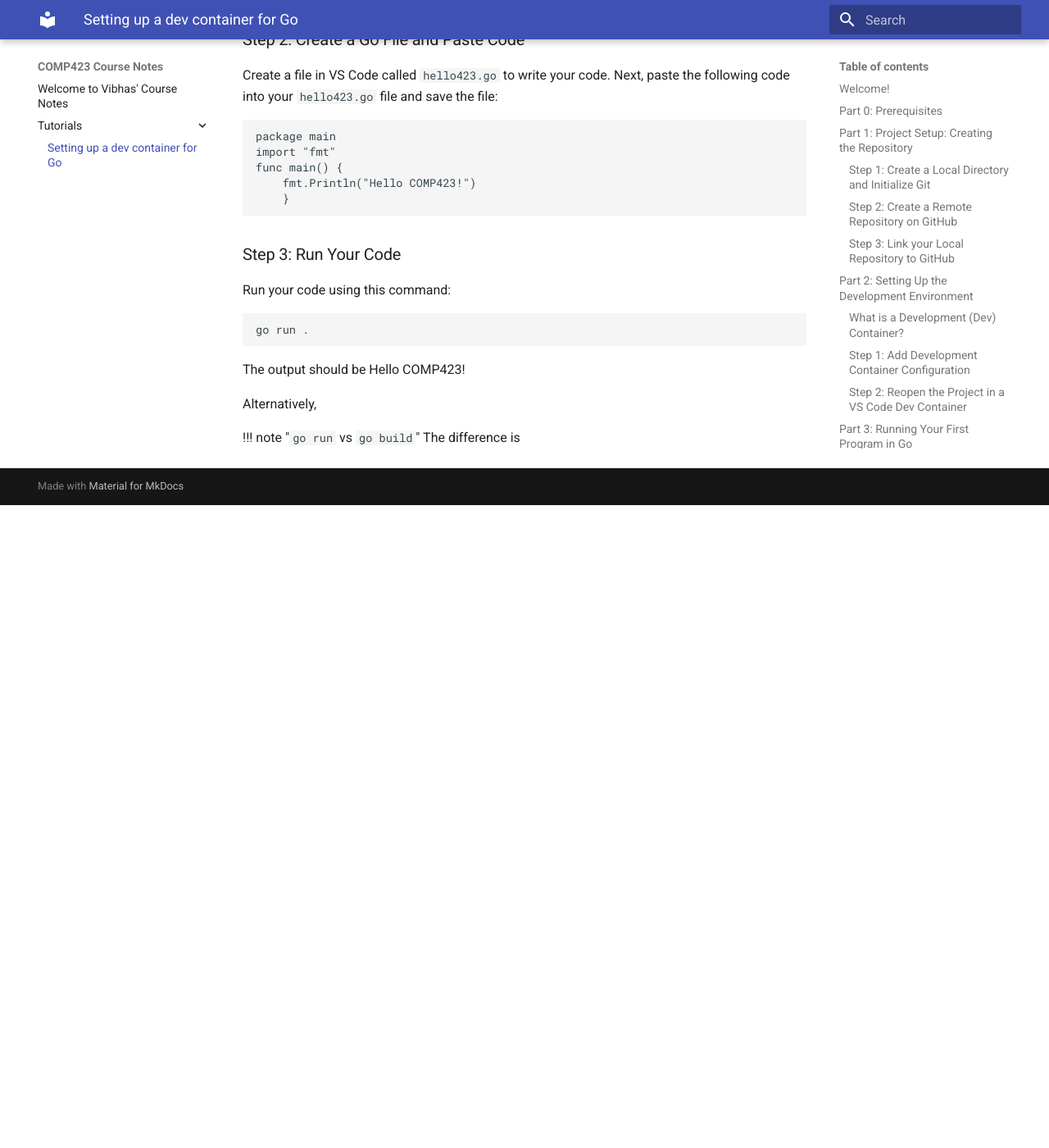
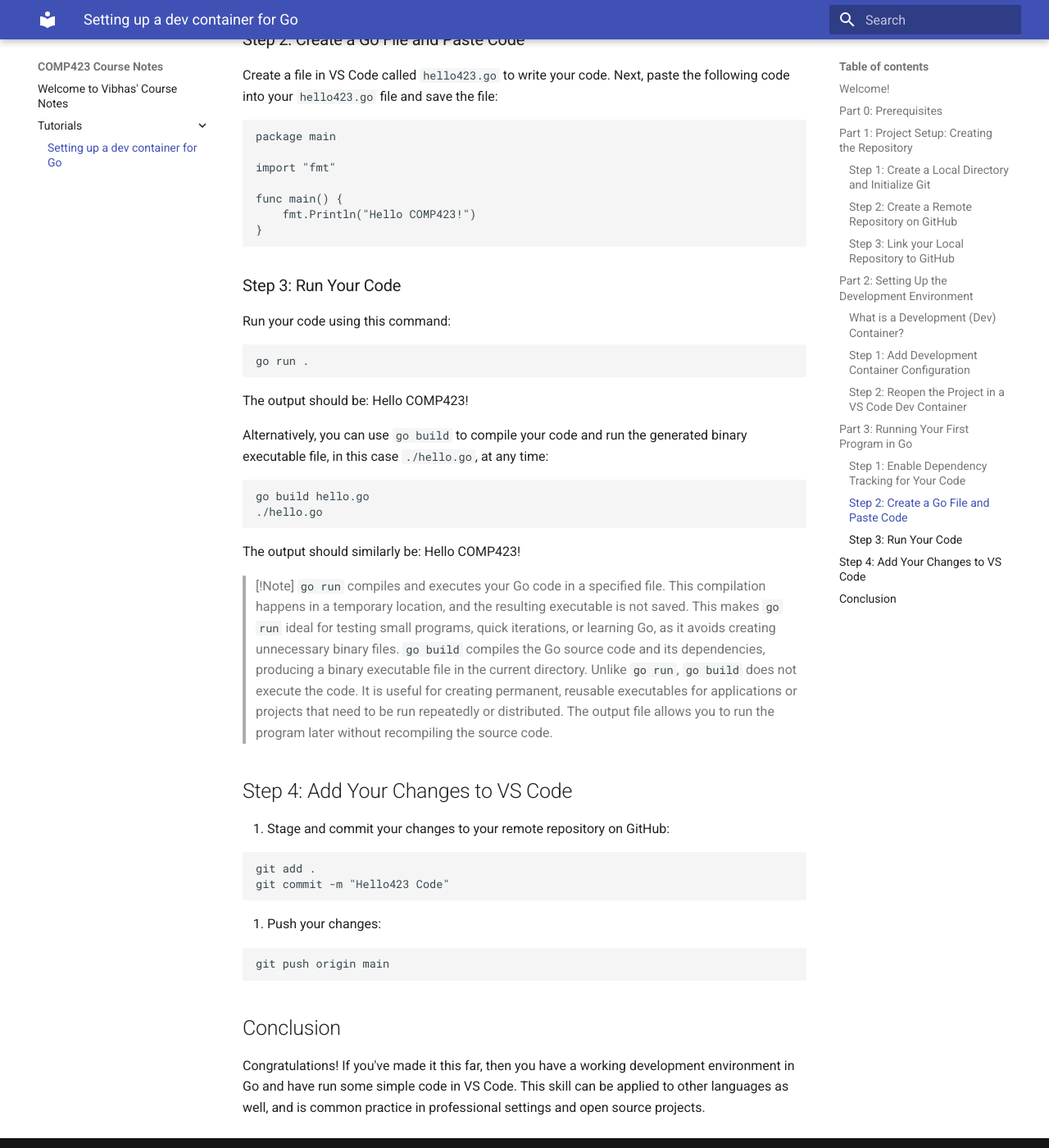
Before and after one commit to nairvibhas18/comp423-course-notes, an MkDocs documentation site: the page built from docs/tutorials/go-setup.md, in a window 1280 px wide and 1400 px high, scrolled down 4220 px. Shown: the whole window at 82% size. Built offline with MkDocs 1.6.1 and Material for MkDocs 9.7.7, drawn with Linux system fonts in a browser that asks for light colours; before the commit the page ends 4836 px from its top, so only the background shows below that.

Commit message:
Tutorial Draft Complete

````diff
--- a/docs/tutorials/go-setup.md
+++ b/docs/tutorials/go-setup.md
@@ -117,10 +117,12 @@ go mod init example/hello423
 Create a file in VS Code called `hello423.go` to write your code. Next, paste the following code into your `hello423.go` file and save the file:
 ```bash
 package main
+
 import "fmt"
+
 func main() {
     fmt.Println("Hello COMP423!")
-    }
+}
 ```
 
 ### Step 3: Run Your Code
@@ -128,9 +130,29 @@ Run your code using this command:
 ```bash
 go run .
 ```
-The output should be Hello COMP423!
+The output should be: Hello COMP423!
 
-Alternatively,
+Alternatively, you can use `go build` to compile your code and run the generated binary executable file, in this case `./hello.go`, at any time:
+```bash
+go build hello.go
+./hello.go
+```
+The output should similarly be: Hello COMP423!
 
-!!! note "`go run` vs `go build`"
-    The difference is
+> [!Note]
+> `go run` compiles and executes your Go code in a specified file. This compilation happens in a temporary location, and the resulting executable is not saved. This makes `go run` ideal for testing small programs, quick iterations, or learning Go, as it avoids creating unnecessary binary files.
+> `go build` compiles the Go source code and its dependencies, producing a binary executable file in the current directory. Unlike `go run`, `go build` does not execute the code. It is useful for creating permanent, reusable executables for applications or projects that need to be run repeatedly or distributed. The output file allows you to run the program later without recompiling the source code.
+
+## Step 4: Add Your Changes to VS Code
+1. Stage and commit your changes to your remote repository on GitHub:
+```bash
+git add .
+git commit -m "Hello423 Code"
+```
+2. Push your changes:
+```bash
+git push origin main
+```
+
+## Conclusion
+Congratulations! If you've made it this far, then you have a working development environment in Go and have run some simple code in VS Code. This skill can be applied to other languages as well, and is common practice in professional settings and open source projects.
````
